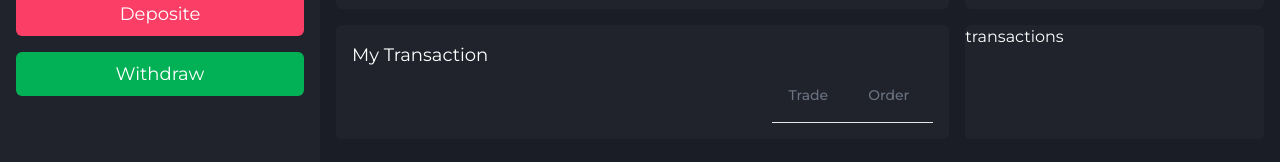
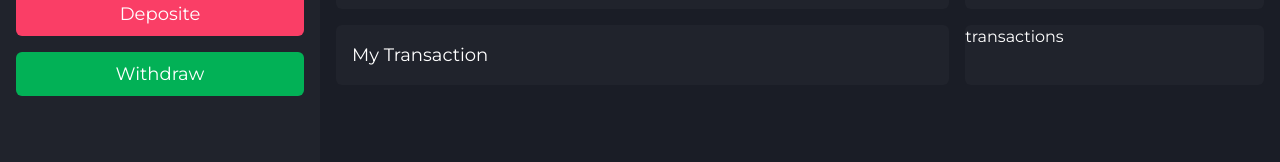
Before and after one commit to Mr-DecodeBlock/Decentralize-Token-Exchange, a React (Create React App) app: page / in a window 1280 px wide. Shown: the part 432-594 px from the top of the page. Built offline with nearby package versions, Linux system fonts and the light colour scheme.

Commit message:
dex token exchange

```diff
--- a/src/App.js
+++ b/src/App.js
@@ -57,27 +57,9 @@ export default function App() {
             <div className="bg-[#20232C] p-4 col-span-2 rounded-md text-white">
               <p className="text-lg">My Transaction </p>
               <div className="flex flex-row justify-end items-center space-x-4">
-                <div class="border-b border-gray-200 dark:border-gray-700">
-                  <ul class="flex flex-wrap -mb-px text-sm font-medium text-center text-gray-500 dark:text-gray-400">
-                    <li class="mr-2">
-                      <a
-                        href="#"
-                        class="active inline-flex p-4 rounded-t-lg border-b-2 border-transparent hover:text-gray-600 hover:border-gray-300 dark:hover:text-gray-300 group"
-                        aria-current="page"
-                      >
-                        Trade
-                      </a>
-                    </li>
-                    <li class="mr-2">
-                      <a
-                        href="#"
-                        class="inline-flex p-4 rounded-t-lg border-b-2 border-transparent hover:text-gray-600 hover:border-gray-300 dark:hover:text-gray-300 group"
-                      >
-                        Order
-                      </a>
-                    </li>
-                  </ul>
-                </div>
+                {/* <div class="border-b border-gray-200 dark:border-gray-700">
+
+                </div> */}
               </div>
             </div>
             <div className="bg-[#20232C] rounded-md text-white">
```
